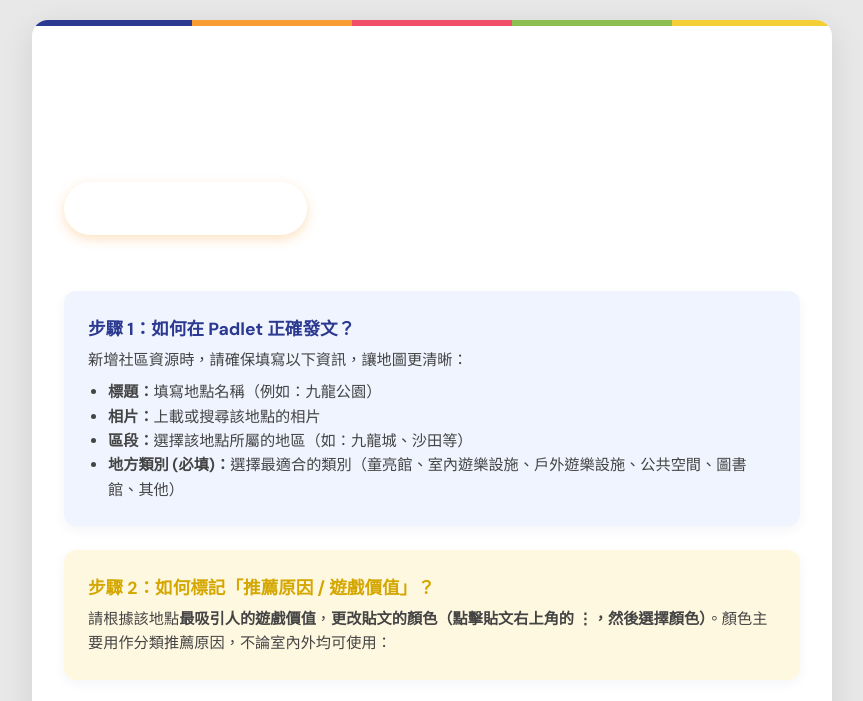
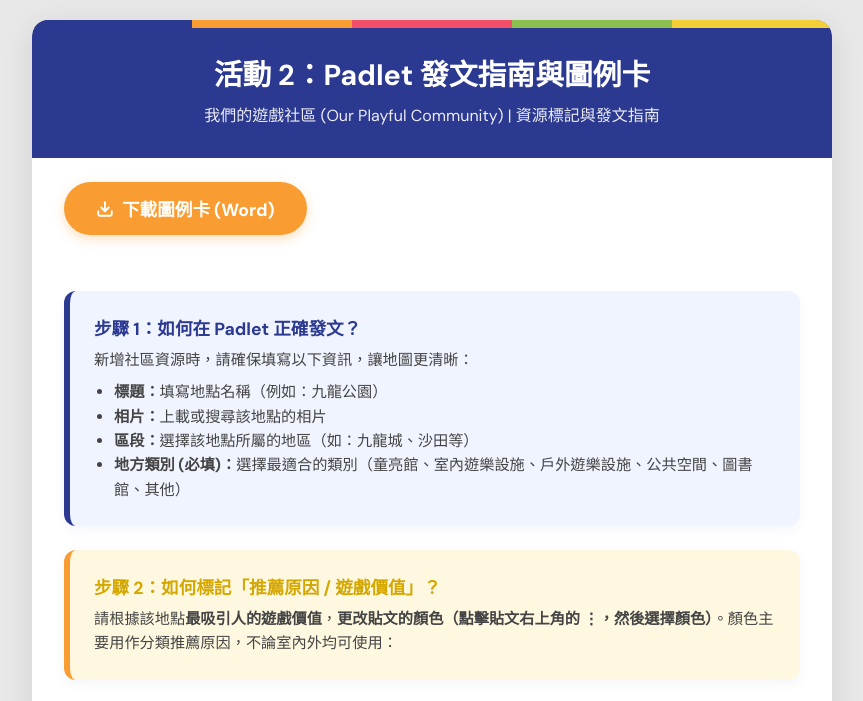
Before and after one commit to herman925/KSFreePlayConference, a plain HTML site: page pages/activity2_legend_sheet.html in a window 1280 px wide. Shown: the top 701 px of the page, without its empty margins (208-1071 px from the left). Drawn offline with Linux system fonts and the light colour scheme.

Commit message:
Update color variables for consistency and improve UI elements in activity2_legend_sheet.html

```diff
--- a/pages/activity2_legend_sheet.html
+++ b/pages/activity2_legend_sheet.html
@@ -38,7 +38,7 @@
         }
 
         .sheet-header {
-            background: var(--brand-navy);
+            background: var(--navy-blue);
             color: white;
             padding: 32px 40px !important;
             text-align: center;
@@ -53,32 +53,11 @@
             right: 0;
             height: 8px;
             background: linear-gradient(90deg,
-                var(--brand-navy) 0%, var(--brand-navy) 20%,
-                var(--brand-orange) 20%, var(--brand-orange) 40%,
-                var(--brand-pink) 40%, var(--brand-pink) 60%,
-                var(--brand-green) 60%, var(--brand-green) 80%,
-                var(--brand-yellow) 80%, var(--brand-yellow) 100%
-            ) !important;
-        }
-
-        .sheet-header::before {
-            content: '';
-            position: absolute;
-            top: 0;
-            left: 0;
-            right: 0;
-            height: 6px;
-            background: linear-gradient(90deg,
-                var(--navy-blue) 0%,
-                var(--navy-blue) 20%,
-                var(--orange) 20%,
-                var(--orange) 40%,
-                var(--pink-red) 40%,
-                var(--pink-red) 60%,
-                var(--lime-green) 60%,
-                var(--lime-green) 80%,
-                var(--yellow) 80%,
-                var(--yellow) 100%
+                var(--navy-blue) 0%, var(--navy-blue) 20%,
+                var(--orange) 20%, var(--orange) 40%,
+                var(--pink-red) 40%, var(--pink-red) 60%,
+                var(--lime-green) 60%, var(--lime-green) 80%,
+                var(--yellow) 80%, var(--yellow) 100%
             ) !important;
         }
 
@@ -102,20 +81,14 @@
             border-radius: 12px !important;
             padding: 24px !important;
             margin-bottom: 24px !important;
-            border-left: 6px solid var(--brand-navy) !important;
+            border-left: 6px solid var(--navy-blue) !important;
             box-shadow: 0 4px 12px rgba(43, 57, 144, 0.05) !important;
         }
-        .instructions-box h3 {
-            font-size: 1.2rem !important;
-            color: var(--brand-navy) !important;
-            margin-bottom: 12px !important;
-            font-weight: 800 !important;
-        }
-
         .instructions-box h3 {
             font-size: 1.1rem !important;
             color: var(--navy-blue) !important;
             margin-bottom: 8px !important;
+            font-weight: 700 !important;
         }
 
         .instructions-box p {
@@ -240,7 +213,7 @@
             justify-content: center;
             margin: 0 auto 24px !important;
             padding: 14px 32px !important;
-            background: var(--brand-orange) !important;
+            background: var(--orange) !important;
             color: white !important;
             border: none !important;
             border-radius: 30px !important;
@@ -255,7 +228,7 @@
         .print-btn:hover {
             transform: translateY(-3px) !important;
             box-shadow: 0 8px 24px rgba(249, 157, 51, 0.4) !important;
-            background: var(--brand-pink) !important;
+            background: var(--pink-red) !important;
         }
 
         .appendix-box {
```
